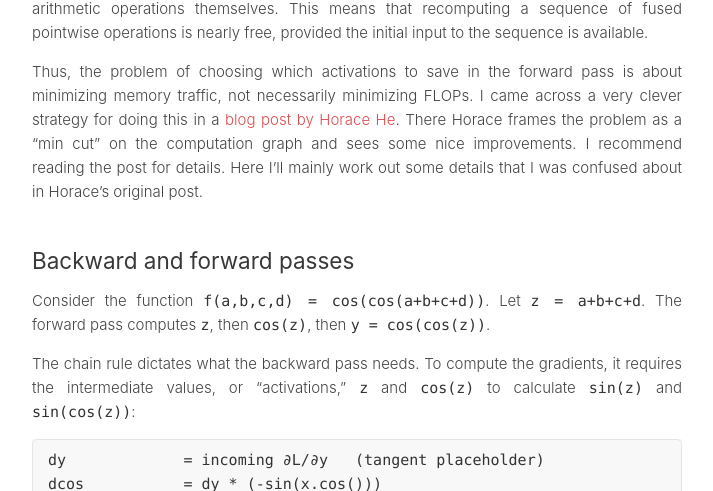
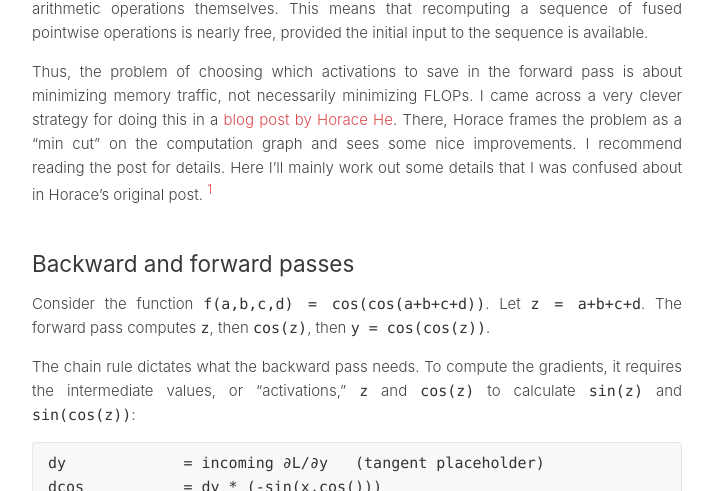
Before and after one commit to damek/damek.github.io, a Jekyll site: the page built from _random/using-min-cut-to-determine-activation-recomputation-strategy.md, in a window 1280 px wide and 900 px high. Shown: the part 409-900 px from the top of the window, without its empty margins (283-996 px from the left). Built offline with Jekyll 4.4.1, drawn with Linux system fonts in a browser that asks for light colours; some of the changed text lies outside the part shown.

Commit message:
update using-min-cut-to-determine-activation-recomputation-strategy.md: add reference to related paper for additional context on min-cut strategy

```diff
--- a/_random/using-min-cut-to-determine-activation-recomputation-strategy.md
+++ b/_random/using-min-cut-to-determine-activation-recomputation-strategy.md
@@ -10,7 +10,7 @@
 
 For a chain of pointwise operations (e.g., `add`, `relu`, `cos`), a fusing compiler can execute them in a single GPU kernel. The performance of this kernel is limited by memory bandwidth, the speed of reading from and writing to the GPU's global memory (HBM), not by the arithmetic operations themselves. This means that recomputing a sequence of fused pointwise operations is nearly free, provided the initial input to the sequence is available.
 
-Thus, the problem of choosing which activations to save in the forward pass is about minimizing memory traffic, not necessarily minimizing FLOPs. I came across a very clever strategy for doing this in a [blog post by Horace He](https://dev-discuss.pytorch.org/t/min-cut-optimal-recomputation-i-e-activation-checkpointing-with-aotautograd/467). There Horace frames the problem as a "min cut" on the computation graph and sees some nice improvements. I recommend reading the post for details. Here I'll mainly work out some details that I was confused about in Horace's original post.
+Thus, the problem of choosing which activations to save in the forward pass is about minimizing memory traffic, not necessarily minimizing FLOPs. I came across a very clever strategy for doing this in a [blog post by Horace He](https://dev-discuss.pytorch.org/t/min-cut-optimal-recomputation-i-e-activation-checkpointing-with-aotautograd/467). There, Horace frames the problem as a "min cut" on the computation graph and sees some nice improvements. I recommend reading the post for details. Here I'll mainly work out some details that I was confused about in Horace's original post. [^1]
 
 
 ## Backward and forward passes
@@ -78,3 +78,4 @@
 
 
 [^0]: An `s-t` cut is a set of edges whose removal disconnects all paths from `SRC` to `SNK`.
+[^1]: See also [this paper](https://proceedings.mlsys.org/paper_files/paper/2023/file/8a27bb69950c0b46cdb36d10e5514cc8-Paper-mlsys2023.pdf){:target="_blank"}, which Horace pointed me to.
```
